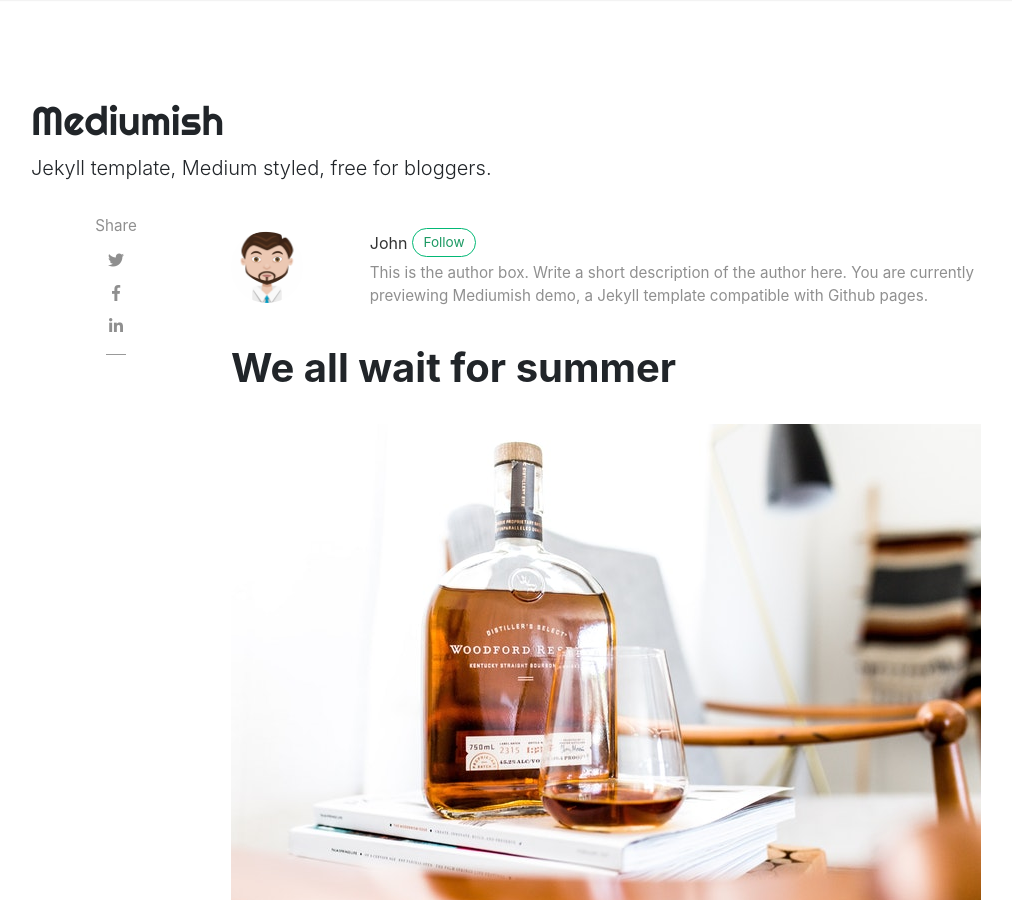
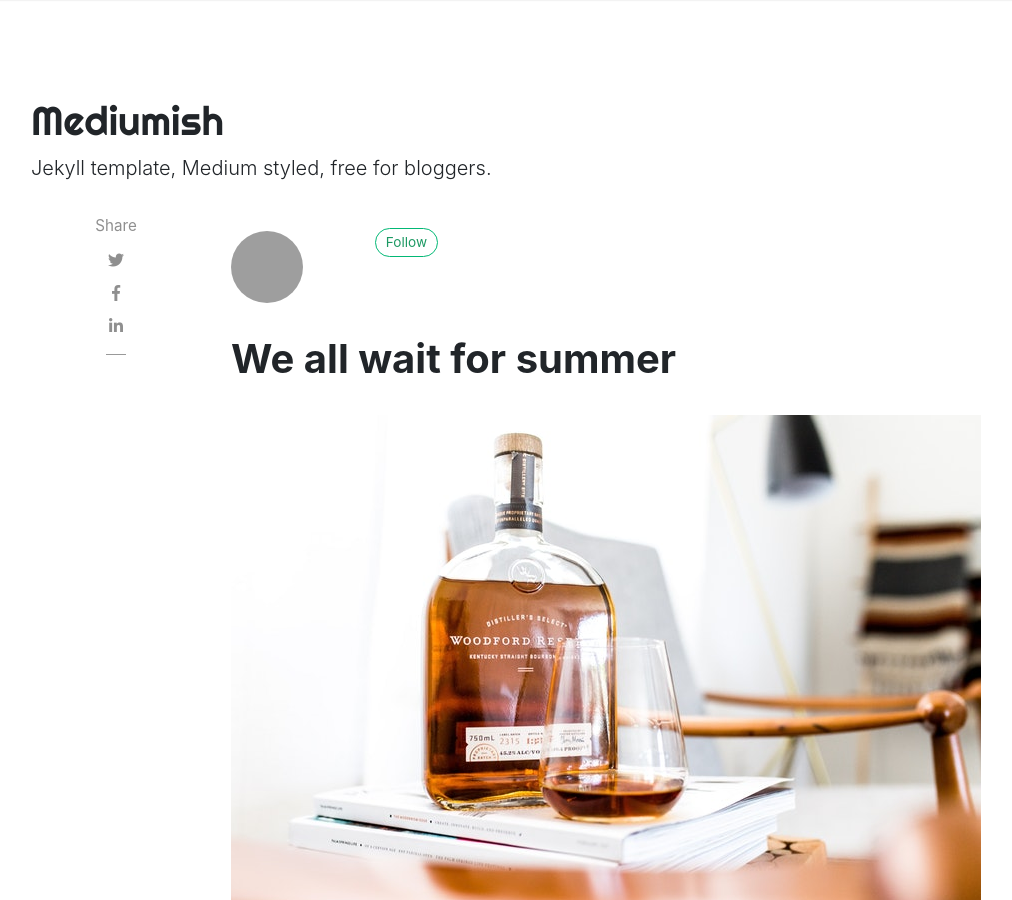
Before and after one commit to chandniverse/chandniverse.github.io, a Jekyll site: the page built from _posts/2018-01-12-we-all-wait-for-summer.md, in a window 1280 px wide and 900 px high. Shown: the whole window, without its empty margins (54-1066 px from the left). Built offline with Jekyll 4.4.1, drawn with Linux system fonts in a browser that asks for light colours; nearby versions of some CDN libraries; comment, search, counter and statistics services are not loaded; grey boxes are pictures that could not be loaded.

Commit message:
Update _config.yml

```diff
--- a/_config.yml
+++ b/_config.yml
@@ -14,22 +14,12 @@
 # Authors
 authors:
   sal:
-    name: Sal
-    display_name: Sal
-    gravatar: e56154546cf4be74e393c62d1ae9f9d4
-    email: wowthemesnet@gmail.com
-    web: https://www.wowthemes.net
-    twitter: https://twitter.com/wowthemesnet
-    description: "Author of Mediumish, a Bootstrap Medium styled template available for WordPress, HTML, Ghost and Jekyll. You are currently previewing Jekyll template demo."
-  john:
-    name: John
-    display_name: John
-    avatar: 'assets/images/avatar.png'
-    gravatar: b1cc14991db7a456fcd761680bbc8f81
-    email: wowthemesnet@gmail.com
-    web: https://www.wowthemes.net
-    twitter: https://twitter.com/wowthemesnet
-    description: "This is the author box. Write a short description of the author here. You are currently previewing Mediumish demo, a Jekyll template compatible with Github pages."
+    name: Chandni
+    display_name: CN
+    email: chandni@gmail.com
+    web: https://www.chandninaidu.com
+    twitter: https://twitter.com/chandniverse
+    description: "Author"
 
 # Plugins
 plugins:
```
